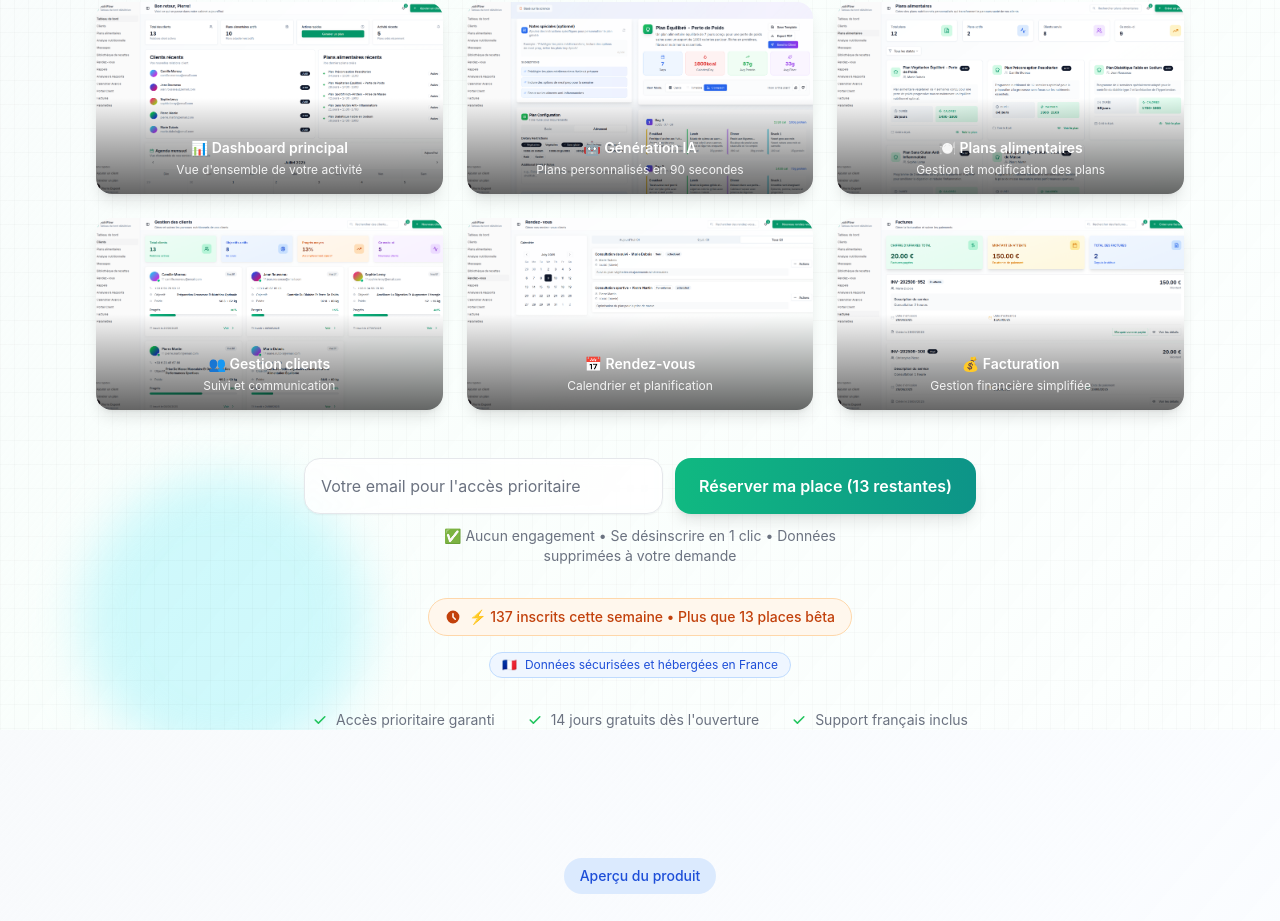
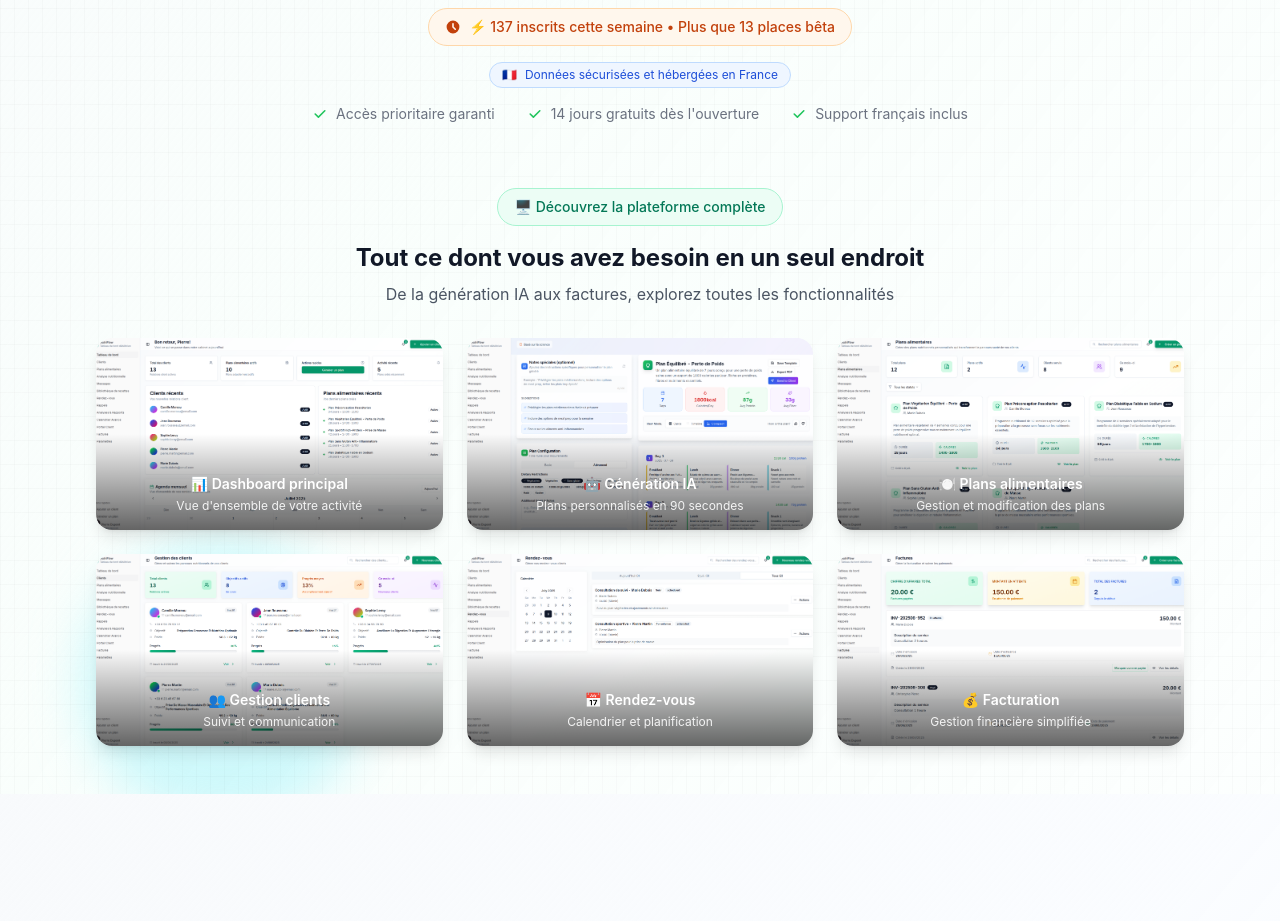
Before and after one commit to daniss/NutriFlow, a Next.js app: page / in a window 1280 px wide. Shown: the part 856-1777 px from the top of the page. Built offline with nearby package versions, Linux system fonts and the light colour scheme.

Commit message:
move waitlist

```diff
--- a/pages/index.tsx
+++ b/pages/index.tsx
@@ -8,6 +8,7 @@ export default function LandingPage() {
   const [messageType, setMessageType] = useState<'success' | 'error'>('success');
   const [isMobileMenuOpen, setIsMobileMenuOpen] = useState(false);
   const [isImageZoomed, setIsImageZoomed] = useState(false);
+  const [expandedImage, setExpandedImage] = useState<string | null>(null);
 
   const handleSubmit = async (e: React.FormEvent) => {
     e.preventDefault();
@@ -164,110 +165,8 @@ export default function LandingPage() {
             </div>
           </div>
 
-          {/* Platform Screenshots Demo */}
-          <div className="mb-12 max-w-6xl mx-auto">
-            <div className="text-center mb-8">
-              <div className="inline-flex items-center px-4 py-2 rounded-full text-sm font-medium bg-emerald-50 text-emerald-700 border border-emerald-200 mb-4">
-                🖥️ Découvrez la plateforme complète
-              </div>
-              <h3 className="text-2xl font-bold text-gray-900 mb-2">
-                Tout ce dont vous avez besoin en un seul endroit
-              </h3>
-              <p className="text-gray-600">
-                De la génération IA aux factures, explorez toutes les fonctionnalités
-              </p>
-            </div>
-
-            {/* Screenshots Grid */}
-            <div className="grid grid-cols-1 md:grid-cols-2 lg:grid-cols-3 gap-6">
-              {/* Dashboard Overview */}
-              <div className="group relative overflow-hidden rounded-2xl shadow-lg hover:shadow-xl transition-all duration-300 cursor-pointer">
-                <img
-                  src="/dashboard.png"
-                  alt="Dashboard principal NutriFlow"
-                  className="w-full h-48 object-cover group-hover:scale-105 transition-transform duration-300"
-                />
-                <div className="absolute inset-0 bg-gradient-to-t from-black/60 via-transparent to-transparent"></div>
-                <div className="absolute bottom-4 left-4 right-4 text-white">
-                  <h4 className="font-semibold text-sm mb-1">📊 Dashboard principal</h4>
-                  <p className="text-xs opacity-90">Vue d'ensemble de votre activité</p>
-                </div>
-              </div>
-
-              {/* AI Generation */}
-              <div className="group relative overflow-hidden rounded-2xl shadow-lg hover:shadow-xl transition-all duration-300 cursor-pointer">
-                <img
-                  src="/generation-ia.png"
-                  alt="Génération IA de plans nutritionnels"
-                  className="w-full h-48 object-cover group-hover:scale-105 transition-transform duration-300"
-                />
-                <div className="absolute inset-0 bg-gradient-to-t from-black/60 via-transparent to-transparent"></div>
-                <div className="absolute bottom-4 left-4 right-4 text-white">
-                  <h4 className="font-semibold text-sm mb-1">🤖 Génération IA</h4>
-                  <p className="text-xs opacity-90">Plans personnalisés en 90 secondes</p>
-                </div>
-              </div>
-
-              {/* Plan Alimentaire */}
-              <div className="group relative overflow-hidden rounded-2xl shadow-lg hover:shadow-xl transition-all duration-300 cursor-pointer">
-                <img
-                  src="/dashboard-planalimentaire.png"
-                  alt="Plans alimentaires générés"
-                  className="w-full h-48 object-cover group-hover:scale-105 transition-transform duration-300"
-                />
-                <div className="absolute inset-0 bg-gradient-to-t from-black/60 via-transparent to-transparent"></div>
-                <div className="absolute bottom-4 left-4 right-4 text-white">
-                  <h4 className="font-semibold text-sm mb-1">🍽️ Plans alimentaires</h4>
-                  <p className="text-xs opacity-90">Gestion et modification des plans</p>
-                </div>
-              </div>
-
-              {/* Client Management */}
-              <div className="group relative overflow-hidden rounded-2xl shadow-lg hover:shadow-xl transition-all duration-300 cursor-pointer">
-                <img
-                  src="/dashboard-client.png"
-                  alt="Gestion des clients"
-                  className="w-full h-48 object-cover group-hover:scale-105 transition-transform duration-300"
-                />
-                <div className="absolute inset-0 bg-gradient-to-t from-black/60 via-transparent to-transparent"></div>
-                <div className="absolute bottom-4 left-4 right-4 text-white">
-                  <h4 className="font-semibold text-sm mb-1">👥 Gestion clients</h4>
-                  <p className="text-xs opacity-90">Suivi et communication</p>
-                </div>
-              </div>
-
-              {/* Appointments */}
-              <div className="group relative overflow-hidden rounded-2xl shadow-lg hover:shadow-xl transition-all duration-300 cursor-pointer">
-                <img
-                  src="/dashboard-rdv.png"
-                  alt="Gestion des rendez-vous"
-                  className="w-full h-48 object-cover group-hover:scale-105 transition-transform duration-300"
-                />
-                <div className="absolute inset-0 bg-gradient-to-t from-black/60 via-transparent to-transparent"></div>
-                <div className="absolute bottom-4 left-4 right-4 text-white">
-                  <h4 className="font-semibold text-sm mb-1">📅 Rendez-vous</h4>
-                  <p className="text-xs opacity-90">Calendrier et planification</p>
-                </div>
-              </div>
-
-              {/* Billing */}
-              <div className="group relative overflow-hidden rounded-2xl shadow-lg hover:shadow-xl transition-all duration-300 cursor-pointer">
-                <img
-                  src="/dashboard-factures.png"
-                  alt="Facturation automatisée"
-                  className="w-full h-48 object-cover group-hover:scale-105 transition-transform duration-300"
-                />
-                <div className="absolute inset-0 bg-gradient-to-t from-black/60 via-transparent to-transparent"></div>
-                <div className="absolute bottom-4 left-4 right-4 text-white">
-                  <h4 className="font-semibold text-sm mb-1">💰 Facturation</h4>
-                  <p className="text-xs opacity-90">Gestion financière simplifiée</p>
-                </div>
-              </div>
-            </div>
-          </div>
-
           {/* CTA Form */}
-          <div id="main-signup-form" className="max-w-2xl mx-auto mb-8">
+          <div id="main-signup-form" className="max-w-2xl mx-auto mb-12">
             <form onSubmit={handleSubmit} className="flex flex-col sm:flex-row gap-3 items-stretch">
               <div className="flex-1 min-w-0">
                 <input
@@ -305,7 +204,7 @@ export default function LandingPage() {
           </div>
 
           {/* Trust elements & Social proof */}
-          <div className="flex flex-col items-center space-y-4 mb-8">
+          <div className="flex flex-col items-center space-y-4 mb-16">
             {/* Urgency badge */}
             <div className="flex items-center justify-center space-x-2 px-4 py-2 bg-orange-50 text-orange-700 rounded-full border border-orange-200">
               <svg className="w-4 h-4" fill="currentColor" viewBox="0 0 20 20">
@@ -318,7 +217,6 @@ export default function LandingPage() {
             <div className="flex items-center justify-center space-x-2 px-3 py-1 bg-blue-50 text-blue-700 rounded-full border border-blue-200 text-xs">
               <span className="font-semibold">🇫🇷</span>
               <span>Données sécurisées et hébergées en France</span>
-            </div>
             </div>
 
             {/* Additional Social proof */}
@@ -340,6 +238,127 @@ export default function LandingPage() {
                   <path fillRule="evenodd" d="M16.707 5.293a1 1 0 010 1.414l-8 8a1 1 0 01-1.414 0l-4-4a1 1 0 011.414-1.414L8 12.586l7.293-7.293a1 1 0 011.414 0z" clipRule="evenodd" />
                 </svg>
                 <span>Support français inclus</span>
+              </div>
+            </div>
+          </div>
+
+          {/* Platform Screenshots Demo */}
+          <div className="mb-12 max-w-6xl mx-auto">
+            <div className="text-center mb-8">
+              <div className="inline-flex items-center px-4 py-2 rounded-full text-sm font-medium bg-emerald-50 text-emerald-700 border border-emerald-200 mb-4">
+                🖥️ Découvrez la plateforme complète
+              </div>
+              <h3 className="text-2xl font-bold text-gray-900 mb-2">
+                Tout ce dont vous avez besoin en un seul endroit
+              </h3>
+              <p className="text-gray-600">
+                De la génération IA aux factures, explorez toutes les fonctionnalités
+              </p>
+            </div>
+
+            {/* Screenshots Grid */}
+            <div className="grid grid-cols-1 md:grid-cols-2 lg:grid-cols-3 gap-6">
+              {/* Dashboard Overview */}
+              <div
+                className="group relative overflow-hidden rounded-2xl shadow-lg hover:shadow-xl transition-all duration-300 cursor-pointer"
+                onClick={() => setExpandedImage('/dashboard.png')}
+              >
+                <img
+                  src="/dashboard.png"
+                  alt="Dashboard principal NutriFlow"
+                  className="w-full h-48 object-cover group-hover:scale-105 transition-transform duration-300"
+                />
+                <div className="absolute inset-0 bg-gradient-to-t from-black/60 via-transparent to-transparent"></div>
+                <div className="absolute bottom-4 left-4 right-4 text-white">
+                  <h4 className="font-semibold text-sm mb-1">📊 Dashboard principal</h4>
+                  <p className="text-xs opacity-90">Vue d'ensemble de votre activité</p>
+                </div>
+              </div>
+
+              {/* AI Generation */}
+              <div
+                className="group relative overflow-hidden rounded-2xl shadow-lg hover:shadow-xl transition-all duration-300 cursor-pointer"
+                onClick={() => setExpandedImage('/generation-ia.png')}
+              >
+                <img
+                  src="/generation-ia.png"
+                  alt="Génération IA de plans nutritionnels"
+                  className="w-full h-48 object-cover group-hover:scale-105 transition-transform duration-300"
+                />
+                <div className="absolute inset-0 bg-gradient-to-t from-black/60 via-transparent to-transparent"></div>
+                <div className="absolute bottom-4 left-4 right-4 text-white">
+                  <h4 className="font-semibold text-sm mb-1">🤖 Génération IA</h4>
+                  <p className="text-xs opacity-90">Plans personnalisés en 90 secondes</p>
+                </div>
+              </div>
+
+              {/* Plan Alimentaire */}
+              <div
+                className="group relative overflow-hidden rounded-2xl shadow-lg hover:shadow-xl transition-all duration-300 cursor-pointer"
+                onClick={() => setExpandedImage('/dashboard-planalimentaire.png')}
+              >
+                <img
+                  src="/dashboard-planalimentaire.png"
+                  alt="Plans alimentaires générés"
+                  className="w-full h-48 object-cover group-hover:scale-105 transition-transform duration-300"
+                />
+                <div className="absolute inset-0 bg-gradient-to-t from-black/60 via-transparent to-transparent"></div>
+                <div className="absolute bottom-4 left-4 right-4 text-white">
+                  <h4 className="font-semibold text-sm mb-1">🍽️ Plans alimentaires</h4>
+                  <p className="text-xs opacity-90">Gestion et modification des plans</p>
+                </div>
+              </div>
+
+              {/* Client Management */}
+              <div
+                className="group relative overflow-hidden rounded-2xl shadow-lg hover:shadow-xl transition-all duration-300 cursor-pointer"
+                onClick={() => setExpandedImage('/dashboard-client.png')}
+              >
+                <img
+                  src="/dashboard-client.png"
+                  alt="Gestion des clients"
+                  className="w-full h-48 object-cover group-hover:scale-105 transition-transform duration-300"
+                />
+                <div className="absolute inset-0 bg-gradient-to-t from-black/60 via-transparent to-transparent"></div>
+                <div className="absolute bottom-4 left-4 right-4 text-white">
+                  <h4 className="font-semibold text-sm mb-1">👥 Gestion clients</h4>
+                  <p className="text-xs opacity-90">Suivi et communication</p>
+                </div>
+              </div>
+
+              {/* Appointments */}
+              <div
+                className="group relative overflow-hidden rounded-2xl shadow-lg hover:shadow-xl transition-all duration-300 cursor-pointer"
+                onClick={() => setExpandedImage('/dashboard-rdv.png')}
+              >
+                <img
+                  src="/dashboard-rdv.png"
+                  alt="Gestion des rendez-vous"
+                  className="w-full h-48 object-cover group-hover:scale-105 transition-transform duration-300"
+                />
+                <div className="absolute inset-0 bg-gradient-to-t from-black/60 via-transparent to-transparent"></div>
+                <div className="absolute bottom-4 left-4 right-4 text-white">
+                  <h4 className="font-semibold text-sm mb-1">📅 Rendez-vous</h4>
+                  <p className="text-xs opacity-90">Calendrier et planification</p>
+                </div>
+              </div>
+
+              {/* Billing */}
+              <div
+                className="group relative overflow-hidden rounded-2xl shadow-lg hover:shadow-xl transition-all duration-300 cursor-pointer"
+                onClick={() => setExpandedImage('/dashboard-factures.png')}
+              >
+                <img
+                  src="/dashboard-factures.png"
+                  alt="Facturation automatisée"
+                  className="w-full h-48 object-cover group-hover:scale-105 transition-transform duration-300"
+                />
+                <div className="absolute inset-0 bg-gradient-to-t from-black/60 via-transparent to-transparent"></div>
+                <div className="absolute bottom-4 left-4 right-4 text-white">
+                  <h4 className="font-semibold text-sm mb-1">💰 Facturation</h4>
+                  <p className="text-xs opacity-90">Gestion financière simplifiée</p>
+                </div>
+              </div>
             </div>
           </div>
         </div>
@@ -1249,6 +1268,32 @@ export default function LandingPage() {
           </div>
         </div>
       )}
+
+      {/* Screenshot Expansion Modal */}
+      {expandedImage && (
+        <div
+          className="fixed inset-0 bg-black/80 flex items-center justify-center z-50 p-4"
+          onClick={() => setExpandedImage(null)}
+        >
+          <div className="relative max-w-7xl max-h-full">
+            {/* Close button */}
+            <button
+              onClick={() => setExpandedImage(null)}
+              className="absolute top-4 right-4 z-10 w-10 h-10 bg-black/50 hover:bg-black/70 text-white rounded-full flex items-center justify-center transition-colors"
+            >
+              ✕
+            </button>
+
+            {/* Expanded Image */}
+            <img
+              src={expandedImage}
+              alt="Screenshot de la plateforme NutriFlow"
+              className="max-w-full max-h-full object-contain rounded-lg shadow-2xl"
+              onClick={(e) => e.stopPropagation()}
+            />
+          </div>
+        </div>
+      )}
     </>
   );
 }
```
Lines whose indentation alone changed are shown as unchanged.
